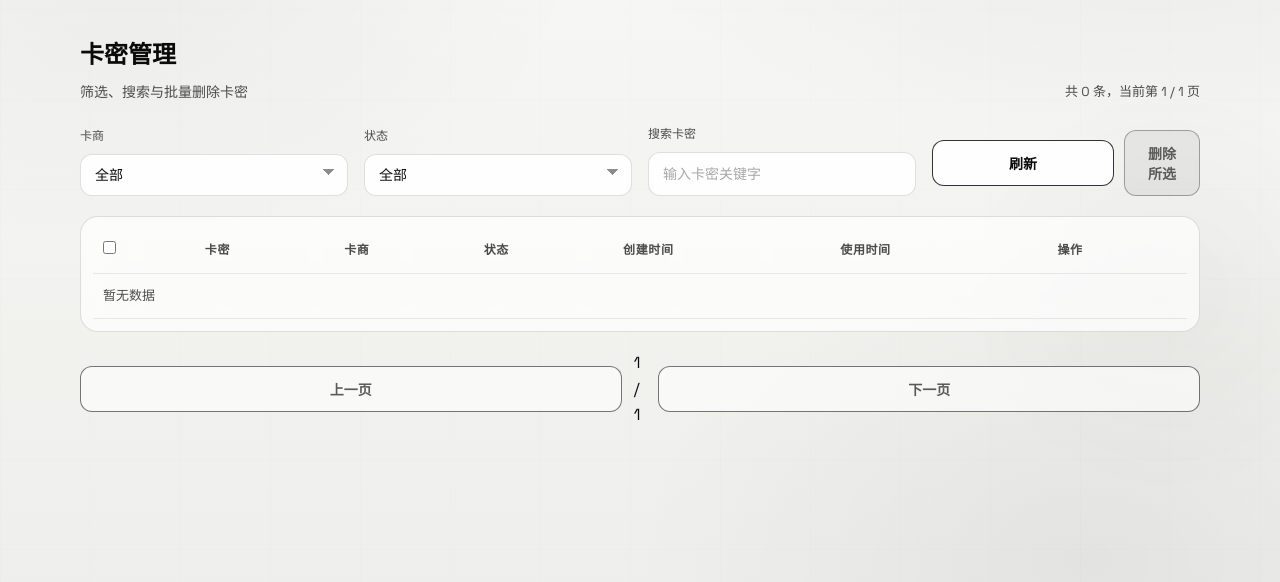
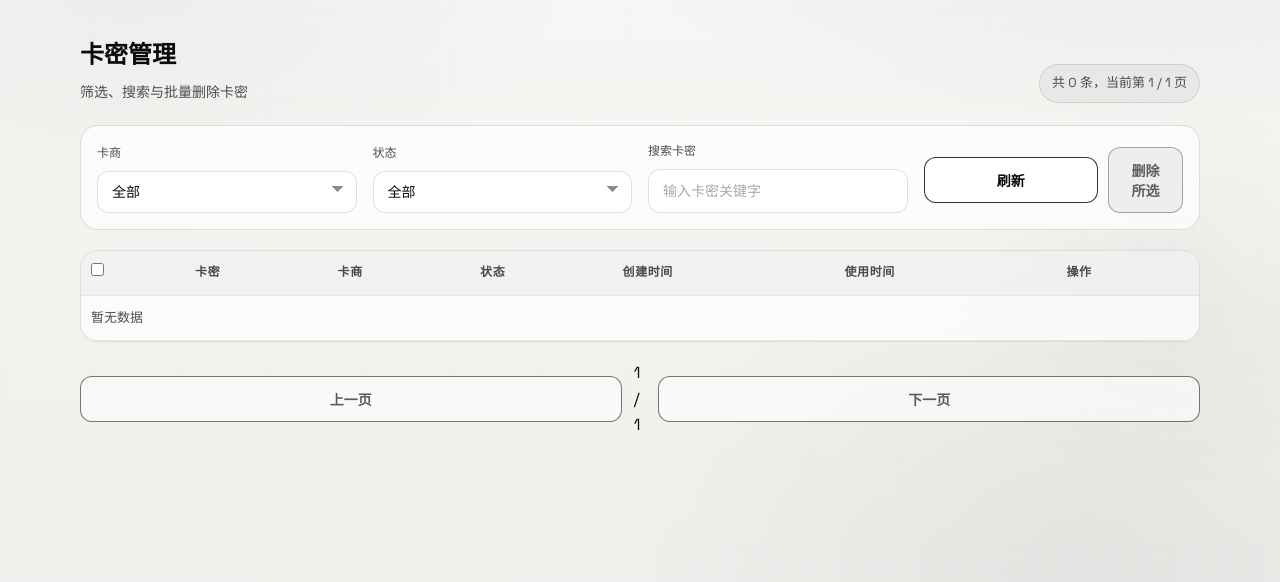
Before and after one commit to 1307929582/nikocard, a Flask app: page /keys in a window 1280 px wide. Shown: the part 81-663 px from the top of the page. Run offline with Flask 3, Linux system fonts and the light colour scheme; the visitor is signed in with stand-in values (Sample User, id 1); data comes from the database, SQL or seed files in the repository; data that the repository does not hold is empty.

Commit message:
Refine key management page styling

```diff
--- a/static/app.js
+++ b/static/app.js
@@ -75,7 +75,7 @@ document.addEventListener('DOMContentLoaded', function() {
             return `
                 <tr>
                     <td><input type="checkbox" class="keys-checkbox" data-id="${item.id}"></td>
-                    <td class="copyable" data-copy="key">${item.key_id || ''}</td>
+                    <td class="keys-key copyable" data-copy="key">${item.key_id || ''}</td>
                     <td>${item.provider_name || '-'}</td>
                     <td><span class="keys-status ${status}">${statusLabel}</span></td>
                     <td>${formatDate(item.created_at)}</td>
--- a/static/style.css
+++ b/static/style.css
@@ -542,6 +542,14 @@ a {
     background: rgba(0, 0, 0, 0.65);
 }
 
+.panel-surface {
+    background: var(--panel);
+    border-radius: 18px;
+    padding: 16px;
+    border: 1px solid var(--stroke);
+    backdrop-filter: blur(14px);
+}
+
 .keys-hero {
     display: flex;
     justify-content: space-between;
@@ -563,6 +571,10 @@ a {
 .keys-summary {
     font-size: 13px;
     color: var(--text-secondary);
+    background: rgba(0, 0, 0, 0.04);
+    border: 1px solid rgba(0, 0, 0, 0.1);
+    padding: 8px 12px;
+    border-radius: 999px;
 }
 
 .keys-toolbar {
@@ -577,12 +589,13 @@ a {
     display: flex;
     gap: 10px;
     align-items: center;
+    justify-content: flex-start;
 }
 
 .keys-table-section {
     background: var(--panel);
     border-radius: 18px;
-    padding: 12px;
+    padding: 0;
     border: 1px solid var(--stroke);
     backdrop-filter: blur(14px);
     overflow-x: auto;
@@ -607,16 +620,30 @@ a {
     font-size: 12px;
     text-transform: uppercase;
     letter-spacing: 0.6px;
+    background: rgba(0, 0, 0, 0.04);
+}
+
+.keys-table th:first-child {
+    border-top-left-radius: 18px;
+}
+
+.keys-table th:last-child {
+    border-top-right-radius: 18px;
 }
 
 .keys-table tbody tr:hover {
-    background: rgba(0, 0, 0, 0.03);
+    background: rgba(0, 0, 0, 0.035);
 }
 
 .keys-empty {
     text-align: center;
     padding: 18px 12px;
     color: var(--text-secondary);
+}
+
+.keys-key {
+    font-family: var(--font-mono);
+    font-size: 12px;
 }
 
 .keys-status {
@@ -632,14 +659,15 @@ a {
 
 .keys-status.unused {
     border-color: rgba(0, 0, 0, 0.2);
+    background: rgba(0, 0, 0, 0.05);
 }
 
 .keys-status.used {
-    background: rgba(0, 0, 0, 0.08);
+    background: rgba(0, 0, 0, 0.1);
 }
 
 .keys-status.failed {
-    background: rgba(0, 0, 0, 0.12);
+    background: rgba(0, 0, 0, 0.14);
 }
 
 .keys-pagination {
@@ -648,6 +676,12 @@ a {
     align-items: center;
     gap: 12px;
     margin-top: 18px;
+}
+
+.keys-table .btn-danger {
+    padding: 6px 12px;
+    font-size: 12px;
+    border-radius: 10px;
 }
 
 .main-content > section:nth-child(2) {
--- a/templates/keys.html
+++ b/templates/keys.html
@@ -37,7 +37,7 @@
                 <div class="keys-summary" id="keys-summary">加载中...</div>
             </section>
 
-            <section class="keys-toolbar">
+            <section class="keys-toolbar panel-surface">
                 <div class="field">
                     <label for="keys-provider">卡商</label>
                     <select id="keys-provider" class="select-control">
```
